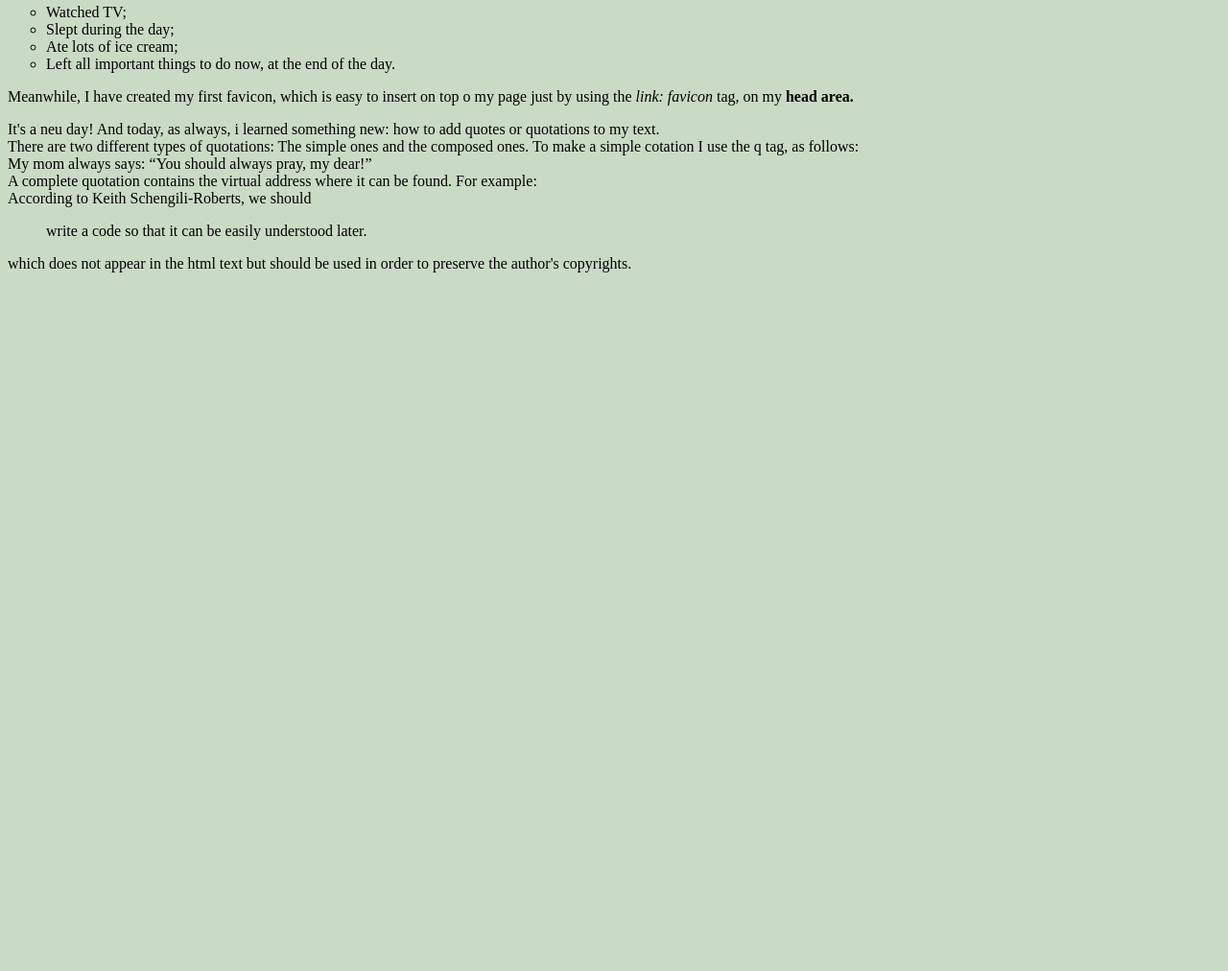
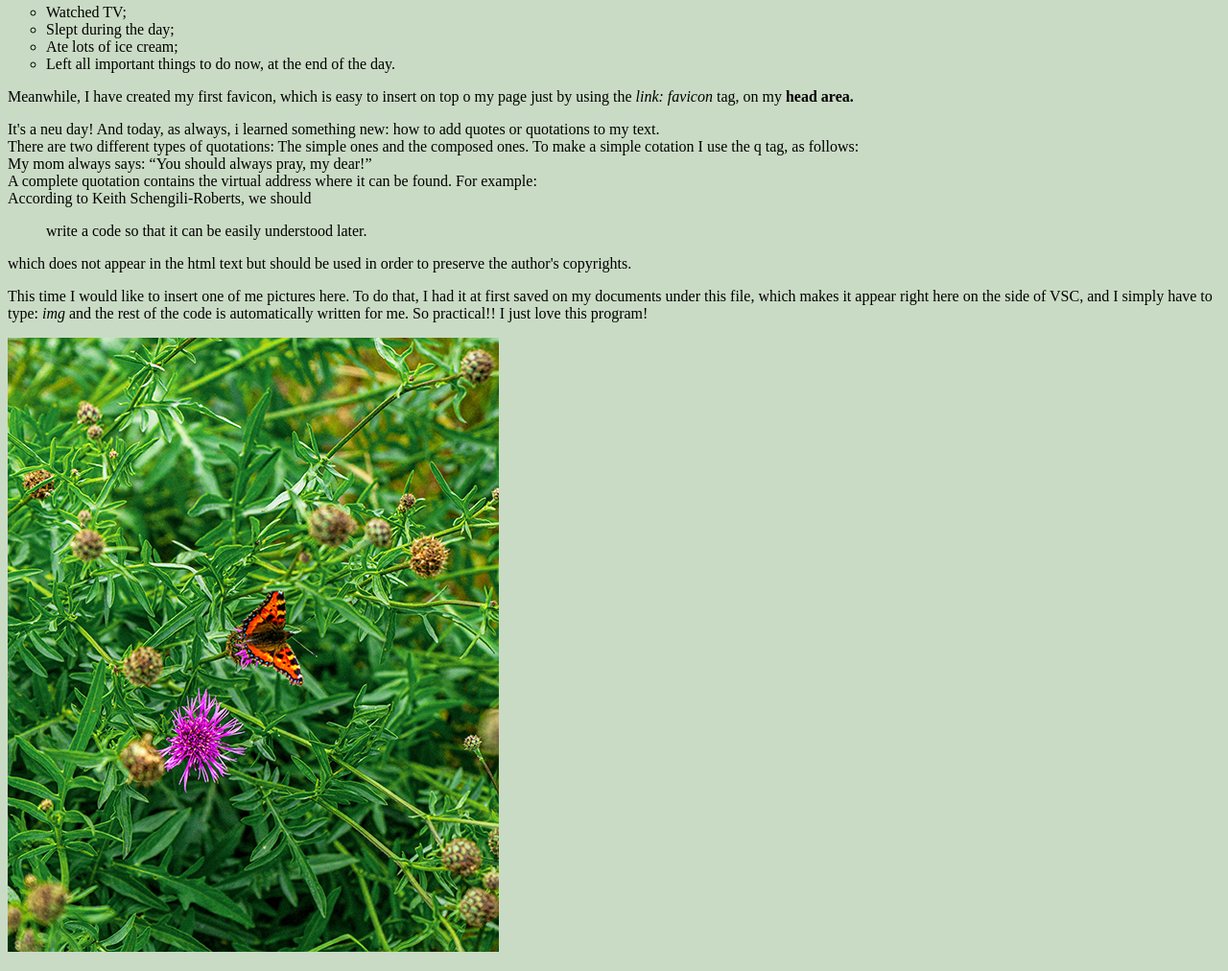
Before and after one commit to Maluschiff/Aula-1---HTML, a plain HTML site: page index.html in a window 1280 px wide. Shown: the part 1166-2178 px from the top of the page at 96% size. Before the commit the page ends 1466 px from the top, so only its background shows below. Drawn offline with Linux system fonts and the light colour scheme.

Commit message:
Photo
added a photo

```diff
--- a/index.html
+++ b/index.html
@@ -49,5 +49,8 @@ My mom always says: <q>You should always pray, my dear!</q> <br>
 A complete quotation contains the virtual address where it can be found. For example: <br>
 According to Keith Schengili-Roberts, we should <blockquote cite="https://www.google.de/books/edition/The_Advanced_HTML_Companion/sq4nAAAAMAAJ?hl=de&gbpv=1&bsq=html&dq=html&printsec=frontcover">write a code so that it can be easily understood later.</blockquote> which does not appear in the html text but should be used in order to preserve the author's copyrights.
 </p>
+<p>This time I would like to insert one of me pictures here. To do that, I had it at first saved on my documents under this file, which makes it appear right here on the side of VSC, and I simply have to type: <i>img</i> and the rest of the code is automatically written for me. So practical!! I just love this program!
+    </p>
+    <p><img src="schmetterling.jpg" alt=""></p>
 </body>
 </html>
```
Also changed, not shown: schmetterling.jpg (added).
